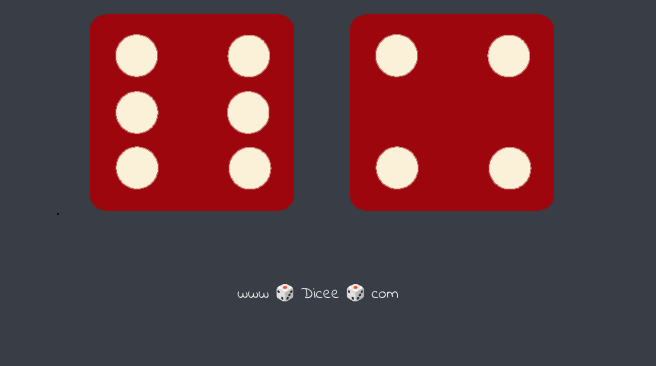
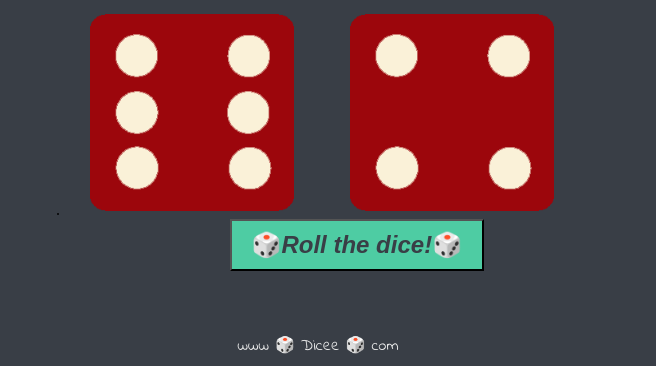
Before and after one commit to cherylstanley/Dicee, a plain HTML site: page index.html in a window 1280 px wide. Shown: the part 481-847 px from the top of the page, without its empty margins (322-978 px from the left). Before the commit the page ends 800 px from the top, so only its background shows below. Drawn offline with Linux system fonts and the light colour scheme.

Commit message:
Added button for dice rolls

```diff
--- a/index.html
+++ b/index.html
@@ -12,6 +12,7 @@
     <div class="container">
       <h1>Refresh Me</h1>.
 
+
       <div class="dice">
         <p>Player 1</p>
         <img class="img1" src="images/dice6.png">
@@ -25,7 +26,10 @@
     </div>
 
 
+
     <script src="index.js"></script>
+    <button class = "button" onclick="window.location.reload()" >🎲<i>Roll the dice!</i>🎲</button>
+
   </body>
 
   <footer>
--- a/styles.css
+++ b/styles.css
@@ -4,6 +4,17 @@
   text-align: center;
 }
 
+.button {
+  font-size: 1.5rem;
+  font-weight: bolder;
+  padding: 10px 20px;
+  text-decoration: solid;
+  background-color: #4ECCA3;
+  color: #393E46;
+  position: relative;
+  left: 43%;
+
+}
 .dice {
   text-align: center;
   display: inline-block;
```
